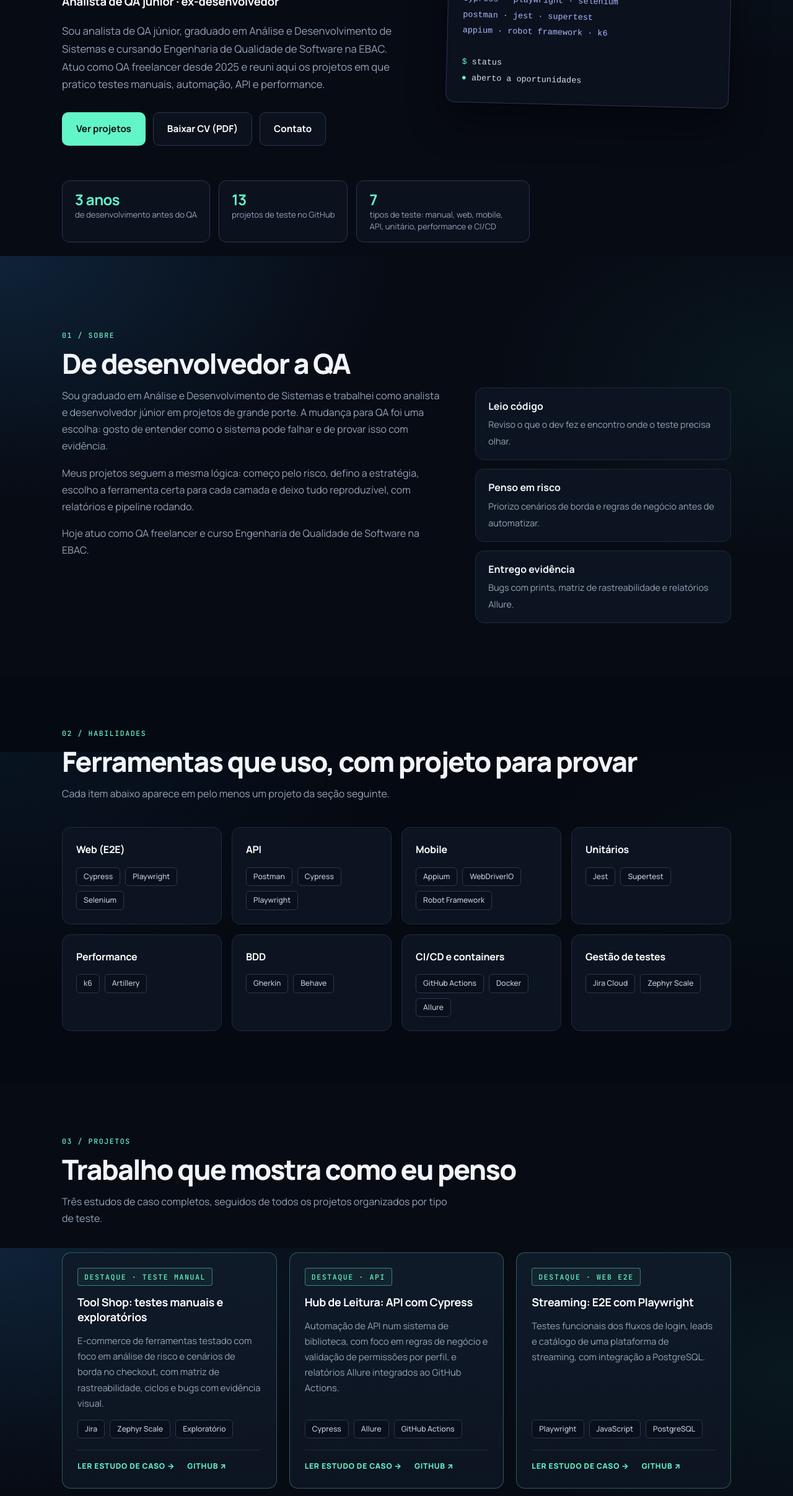
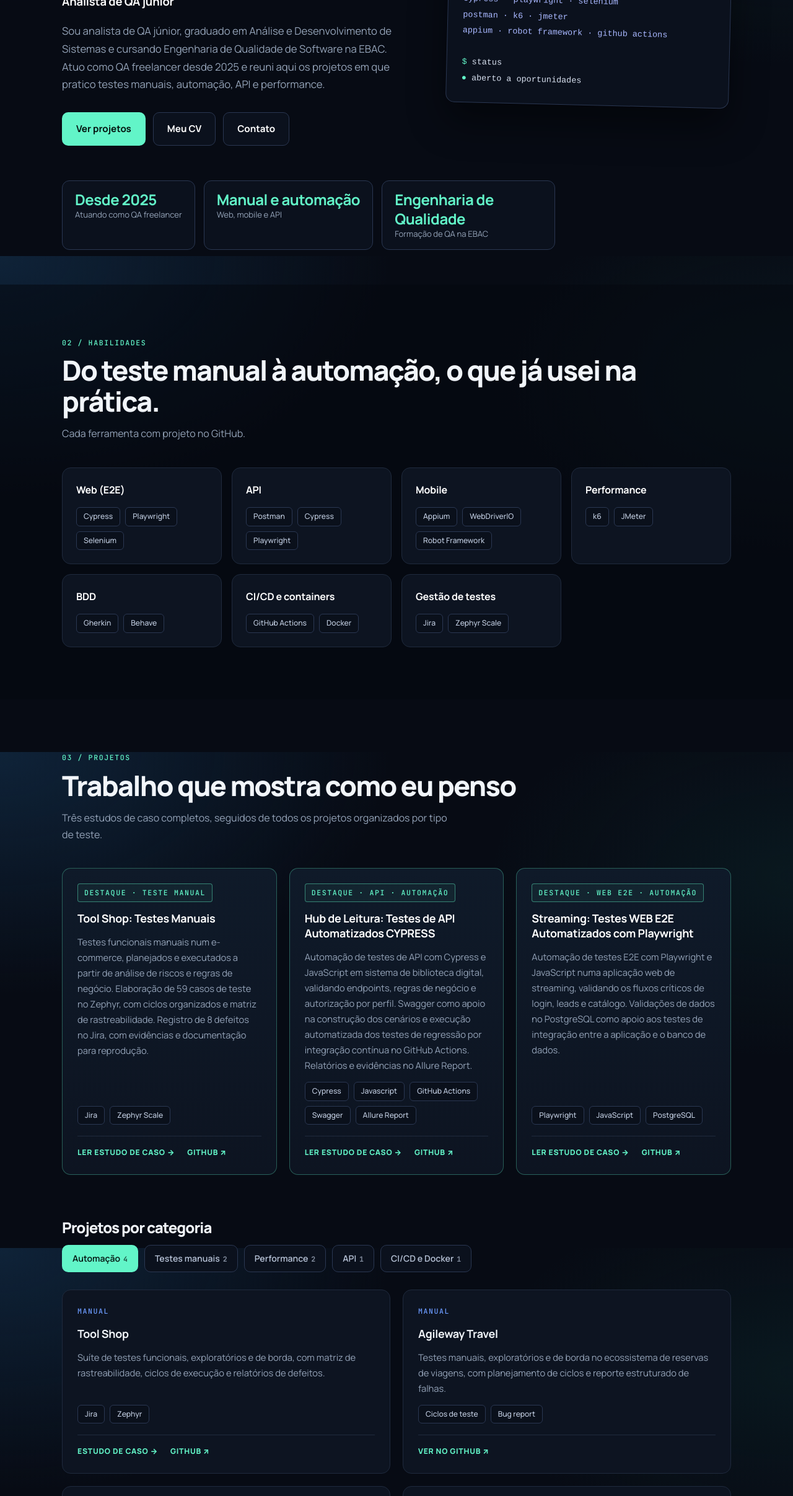
Before and after one commit to enzoacoelho/enzoacoelho.github.io, a plain HTML site: page index.html in a window 1280 px wide. Shown: the part 387-2800 px from the top of the page at 62% size. Drawn offline with Linux system fonts and the light colour scheme.

Commit message:
Update index.html

```diff
--- a/index.html
+++ b/index.html
@@ -4,9 +4,9 @@
   <meta charset="utf-8">
   <meta name="viewport" content="width=device-width, initial-scale=1">
   <title>Enzo Coelho | Analista de QA</title>
-  <meta name="description" content="Portfólio de Enzo Coelho, analista de QA júnior com 3 anos de bagagem em desenvolvimento. Testes manuais, automação web, mobile, API, unitários, performance e CI/CD.">
+  <meta name="description" content="Portfólio de Enzo Coelho, analista de QA júnior. Testes manuais, automação web, mobile, API, unitários, performance e CI/CD.">
   <meta property="og:title" content="Enzo Coelho | Analista de QA">
-  <meta property="og:description" content="De desenvolvedor a QA: projetos práticos de testes manuais, automação e integração contínua.">
+  <meta property="og:description" content="Projetos práticos de testes manuais, automação, API, performance e integração contínua.">
   <meta property="og:type" content="website">
   <link rel="stylesheet" href="assets/style.css">
 </head>
@@ -37,27 +37,27 @@
           <div>
             <span class="badge"><i class="dot"></i> Aberto a oportunidades em QA</span>
             <h1>Oi, eu sou o <span class="grad">Enzo Coelho</span></h1>
-            <p class="role">Analista de QA júnior · ex-desenvolvedor</p>
+            <p class="role">Analista de QA júnior</p>
             <p class="lead">
               Sou analista de QA júnior, graduado em Análise e Desenvolvimento de Sistemas e cursando Engenharia de Qualidade de Software na EBAC.
               Atuo como QA freelancer desde 2025 e reuni aqui os projetos em que pratico testes manuais, automação, API e performance.
             </p>
             <div class="cta">
               <a class="btn primary" href="#projetos">Ver projetos</a>
-              <a class="btn" href="assets/Enzo-Coelho-CV.pdf" download>Baixar CV (PDF)</a>
+              <a class="btn" href="assets/Enzo-Coelho-CV.pdf" download>Meu CV</a>
               <a class="btn" href="#contato">Contato</a>
             </div>
           </div>
 
           <div class="terminal" aria-hidden="true">
             <div class="terminal-bar"><i></i><i></i><i></i></div>
-<pre><span class="p">$</span> whoami
-enzo-coelho <span class="c"># qa júnior, vindo de dev</span>
+              <pre><span class="p">$</span> whoami
+enzo-coelho <span class="c"># qa júnior</span>
 
-<span class="p">$</span> stack --web --api --mobile
+<span class="p">$</span> stack
 <span class="v">cypress · playwright · selenium</span>
-<span class="v">postman · jest · supertest</span>
-<span class="v">appium · robot framework · k6</span>
+<span class="v">postman · k6 · jmeter</span>
+<span class="v">appium · robot framework · github actions</span>
 
 <span class="p">$</span> status
 <span class="p">●</span> aberto a oportunidades</pre>
@@ -65,39 +65,9 @@ enzo-coelho <span class="c"># qa júnior, vindo de dev</span>
         </div>
 
         <div class="stats">
-          <div class="stat"><b>3 anos</b><span>de desenvolvimento antes do QA</span></div>
-          <div class="stat"><b>13</b><span>projetos de teste no GitHub</span></div>
-          <div class="stat"><b>7</b><span>tipos de teste: manual, web, mobile, API, unitário, performance e CI/CD</span></div>
-        </div>
-      </div>
-    </section>
-
-    <!-- ================= SOBRE ================= -->
-    <section id="sobre">
-      <div class="wrap">
-        <span class="eyebrow">01 / Sobre</span>
-        <h2>De desenvolvedor a QA</h2>
-        <div class="about-grid">
-          <div>
-            <p>
-              Sou graduado em Análise e Desenvolvimento de Sistemas e trabalhei como analista e
-              desenvolvedor júnior em projetos de grande porte. A mudança para QA foi uma escolha:
-              gosto de entender como o sistema pode falhar e de provar isso com evidência.
-            </p>
-            <p>
-              Meus projetos seguem a mesma lógica: começo pelo risco, defino a estratégia, escolho
-              a ferramenta certa para cada camada e deixo tudo reproduzível, com relatórios e
-              pipeline rodando.
-            </p>
-            <p>
-              Hoje atuo como QA freelancer e curso Engenharia de Qualidade de Software na EBAC.
-            </p>
-          </div>
-          <ul class="checks">
-            <li><b>Leio código</b><span>Reviso o que o dev fez e encontro onde o teste precisa olhar.</span></li>
-            <li><b>Penso em risco</b><span>Priorizo cenários de borda e regras de negócio antes de automatizar.</span></li>
-            <li><b>Entrego evidência</b><span>Bugs com prints, matriz de rastreabilidade e relatórios Allure.</span></li>
-          </ul>
+          <div class="stat"><b>Desde 2025</b><span>Atuando como QA freelancer</span></div>
+          <div class="stat"><b>Manual e automação</b><span>Web, mobile e API</span></div>
+          <div class="stat"><b>Engenharia de Qualidade</b><span>Formação de QA na EBAC</span></div>
         </div>
       </div>
     </section>
@@ -106,17 +76,16 @@ enzo-coelho <span class="c"># qa júnior, vindo de dev</span>
     <section id="habilidades" class="alt">
       <div class="wrap">
         <span class="eyebrow">02 / Habilidades</span>
-        <h2>Ferramentas que uso, com projeto para provar</h2>
-        <p class="sub">Cada item abaixo aparece em pelo menos um projeto da seção seguinte.</p>
+        <h2>Do teste manual à automação, o que já usei na prática.</h2>
+        <p class="sub">Cada ferramenta com projeto no GitHub.</p>
         <div class="skills">
           <div class="skill"><h3>Web (E2E)</h3><div class="chips"><span class="chip">Cypress</span><span class="chip">Playwright</span><span class="chip">Selenium</span></div></div>
           <div class="skill"><h3>API</h3><div class="chips"><span class="chip">Postman</span><span class="chip">Cypress</span><span class="chip">Playwright</span></div></div>
           <div class="skill"><h3>Mobile</h3><div class="chips"><span class="chip">Appium</span><span class="chip">WebDriverIO</span><span class="chip">Robot Framework</span></div></div>
-          <div class="skill"><h3>Unitários</h3><div class="chips"><span class="chip">Jest</span><span class="chip">Supertest</span></div></div>
-          <div class="skill"><h3>Performance</h3><div class="chips"><span class="chip">k6</span><span class="chip">Artillery</span></div></div>
+          <div class="skill"><h3>Performance</h3><div class="chips"><span class="chip">k6</span><span class="chip">JMeter</span></div></div>
           <div class="skill"><h3>BDD</h3><div class="chips"><span class="chip">Gherkin</span><span class="chip">Behave</span></div></div>
-          <div class="skill"><h3>CI/CD e containers</h3><div class="chips"><span class="chip">GitHub Actions</span><span class="chip">Docker</span><span class="chip">Allure</span></div></div>
-          <div class="skill"><h3>Gestão de testes</h3><div class="chips"><span class="chip">Jira Cloud</span><span class="chip">Zephyr Scale</span></div></div>
+          <div class="skill"><h3>CI/CD e containers</h3><div class="chips"><span class="chip">GitHub Actions</span><span class="chip">Docker</span></div></div>
+          <div class="skill"><h3>Gestão de testes</h3><div class="chips"><span class="chip">Jira</span><span class="chip">Zephyr Scale</span></div></div>
         </div>
       </div>
     </section>
@@ -131,38 +100,40 @@ enzo-coelho <span class="c"># qa júnior, vindo de dev</span>
         <div class="featured">
           <article class="card feat">
             <span class="star">DESTAQUE · TESTE MANUAL</span>
-            <h3><a href="projetos/tool-shop.html">Tool Shop: testes manuais e exploratórios</a></h3>
-            <p>E-commerce de ferramentas testado com foco em análise de risco e cenários de borda no checkout, com matriz de rastreabilidade, ciclos e bugs com evidência visual.</p>
-            <div class="tags"><span>Jira</span><span>Zephyr Scale</span><span>Exploratório</span></div>
+            <h3><a href="projetos/tool-shop.html">Tool Shop: Testes Manuais</a></h3>
+            <p>Testes funcionais manuais num e-commerce, planejados e executados a partir de análise de riscos e regras de negócio.
+               Elaboração de 59 casos de teste no Zephyr, com ciclos organizados e matriz de rastreabilidade.
+               Registro de 8 defeitos no Jira, com evidências e documentação para reprodução.</p>
+            <div class="tags"><span>Jira</span><span>Zephyr Scale</span></div>
             <div class="links"><a href="projetos/tool-shop.html">Ler estudo de caso →</a><a href="https://github.com/enzoacoelho/qa-manual-toolshop">GitHub ↗</a></div>
           </article>
 
           <article class="card feat">
-            <span class="star">DESTAQUE · API</span>
-            <h3><a href="projetos/hub-de-leitura.html">Hub de Leitura: API com Cypress</a></h3>
-            <p>Automação de API num sistema de biblioteca, com foco em regras de negócio e validação de permissões por perfil, e relatórios Allure integrados ao GitHub Actions.</p>
-            <div class="tags"><span>Cypress</span><span>Allure</span><span>GitHub Actions</span></div>
+            <span class="star">DESTAQUE · API · AUTOMAÇÃO</span>
+            <h3><a href="projetos/hub-de-leitura.html">Hub de Leitura: Testes de API Automatizados CYPRESS</a></h3>
+            <p>Automação de testes de API com Cypress e JavaScript em sistema de biblioteca digital, validando endpoints, regras de negócio e autorização por perfil.
+               Swagger como apoio na construção dos cenários e execução automatizada dos testes de regressão por integração contínua no GitHub Actions.
+               Relatórios e evidências no Allure Report.</p>
+            <div class="tags"><span>Cypress</span><span>Javascript</span><span>GitHub Actions</span><span>Swagger</span><span>Allure Report</span></div>
             <div class="links"><a href="projetos/hub-de-leitura.html">Ler estudo de caso →</a><a href="https://github.com/enzoacoelho/cy-api-hub-de-leitura">GitHub ↗</a></div>
           </article>
 
           <article class="card feat">
-            <span class="star">DESTAQUE · WEB E2E</span>
-            <h3><a href="projetos/streaming.html">Streaming: E2E com Playwright</a></h3>
-            <p>Testes funcionais dos fluxos de login, leads e catálogo de uma plataforma de streaming, com integração a PostgreSQL.</p>
+            <span class="star">DESTAQUE · WEB E2E · AUTOMAÇÃO</span>
+            <h3><a href="projetos/streaming.html">Streaming: Testes WEB E2E Automatizados com Playwright</a></h3>
+            <p>Automação de testes E2E com Playwright e JavaScript numa aplicação web de streaming, validando os fluxos críticos de login, leads e catálogo.
+              Validações de dados no PostgreSQL como apoio aos testes de integração entre a aplicação e o banco de dados.</p>
             <div class="tags"><span>Playwright</span><span>JavaScript</span><span>PostgreSQL</span></div>
             <div class="links"><a href="projetos/streaming.html">Ler estudo de caso →</a><a href="https://github.com/enzoacoelho/pw-streaming">GitHub ↗</a></div>
           </article>
         </div>
 
-        <h2 style="font-size:1.5rem">Todos os projetos</h2>
+        <h2 style="font-size:1.5rem">Projetos por categoria</h2>
         <div class="filters" role="group" aria-label="Filtrar projetos por tipo">
-          <button class="filter" data-filter="todos" aria-pressed="true">Todos</button>
-          <button class="filter" data-filter="manual" aria-pressed="false">Manual</button>
-          <button class="filter" data-filter="web" aria-pressed="false">Web</button>
-          <button class="filter" data-filter="mobile" aria-pressed="false">Mobile</button>
+          <button class="filter" data-filter="automacao" aria-pressed="true">Automação</button>
+          <button class="filter" data-filter="manual" aria-pressed="false">Testes manuais</button>
+          <button class="filter" data-filter="performance" aria-pressed="false">Performance</button>
           <button class="filter" data-filter="api" aria-pressed="false">API</button>
-          <button class="filter" data-filter="unitario" aria-pressed="false">Unitários</button>
-          <button class="filter" data-filter="performance" aria-pressed="false">Performance</button>
           <button class="filter" data-filter="devops" aria-pressed="false">CI/CD e Docker</button>
         </div>
 
@@ -182,21 +153,21 @@ enzo-coelho <span class="c"># qa júnior, vindo de dev</span>
             <div class="links"><a href="https://github.com/enzoacoelho/qa-manual-agileway-travel">Ver no GitHub ↗</a></div>
           </article>
 
-          <article class="card" data-cat="web">
+          <article class="card" data-cat="automacao">
             <span class="cat">Web</span>
             <h3>Real World App</h3>
             <p>Automação E2E com Cypress em um app de pagamentos entre usuários.</p>
             <div class="tags"><span>Cypress</span></div>
             <div class="links"><a href="https://github.com/enzoacoelho/cy-realworldapp">Ver no GitHub ↗</a></div>
           </article>
-          <article class="card" data-cat="web">
+          <article class="card" data-cat="automacao">
             <span class="cat">Web</span>
             <h3>Zombie Plus Streaming</h3>
             <p>E2E com Playwright numa plataforma de streaming (login, leads, catálogo), com integração a PostgreSQL.</p>
             <div class="tags"><span>Playwright</span><span>PostgreSQL</span></div>
             <div class="links"><a href="projetos/streaming.html">Estudo de caso →</a><a href="https://github.com/enzoacoelho/pw-streaming">GitHub ↗</a></div>
           </article>
-          <article class="card" data-cat="web">
+          <article class="card" data-cat="automacao">
             <span class="cat">Web</span>
             <h3>Tool Shop com Selenium</h3>
             <p>Selenium WebDriver com Python, Gherkin e Behave, usando Page Object Model nos fluxos de login e cadastro.</p>
@@ -204,7 +175,7 @@ enzo-coelho <span class="c"># qa júnior, vindo de dev</span>
             <div class="links"><a href="https://github.com/enzoacoelho/selenium-py-toolshop">Ver no GitHub ↗</a></div>
           </article>
 
-          <article class="card" data-cat="mobile">
+          <article class="card" data-cat="automacao">
             <span class="cat">Mobile</span>
             <h3>WDIO + Appium</h3>
             <p>Automação Android com Appium e WebDriverIO no app oficial de exemplo do WebdriverIO (puzzles/quiz).</p>
@@ -226,7 +197,7 @@ enzo-coelho <span class="c"># qa júnior, vindo de dev</span>
             <div class="tags"><span>Postman</span><span>Cenários negativos</span></div>
             <div class="links"><a href="https://github.com/enzoacoelho/postman-serverest-usuarios">Ver no GitHub ↗</a></div>
           </article>
-          <article class="card" data-cat="api">
+          <article class="card" data-cat="api devops">
             <span class="cat">API</span>
             <h3>Hub de Leitura</h3>
             <p>Sistema de biblioteca com permissões por perfil, automatizado com Cypress.</p>
@@ -251,10 +222,17 @@ enzo-coelho <span class="c"># qa júnior, vindo de dev</span>
 
           <article class="card" data-cat="performance">
             <span class="cat">Performance</span>
-            <h3>Testes de carga com k6</h3>
-            <p>Scripts de carga com análise de latência, taxa de erro e throughput.</p>
-            <div class="tags"><span>k6</span></div>
-            <div class="links"><a href="https://github.com/enzoacoelho/k6-tests">Ver no GitHub ↗</a></div>
+            <h3>QuickPizza com k6</h3>
+            <p>Testes de carga, stress e spike em uma API REST com k6, com análise de latência, throughput e taxa de erro, e relatórios HTML.</p>
+            <div class="tags"><span>k6</span><span>Stress</span><span>Spike</span></div>
+            <div class="links"><a href="https://github.com/enzoacoelho/K6-performance-quickpizza">Ver no GitHub ↗</a></div>
+          </article>
+          <article class="card" data-cat="performance">
+            <span class="cat">Performance</span>
+            <h3>BlazeDemo com JMeter</h3>
+            <p>Teste de carga com 50 usuários virtuais no fluxo completo de busca e compra de passagens, com massa de dados via CSV, dashboards HTML e análise de percentis (p90, p95 e p99).</p>
+            <div class="tags"><span>Apache JMeter</span><span>CSV</span><span>Percentis</span></div>
+            <div class="links"><a href="https://github.com/enzoacoelho/jmeter-blazedemo">Ver no GitHub ↗</a></div>
           </article>
 
           <article class="card" data-cat="devops">
@@ -265,6 +243,7 @@ enzo-coelho <span class="c"># qa júnior, vindo de dev</span>
             <div class="links"><a href="https://github.com/enzoacoelho/cy-interception-docker">Ver no GitHub ↗</a></div>
           </article>
         </div>
+      <p style="margin-top:32px"><a class="btn" href="https://github.com/enzoacoelho?tab=repositories">Ver todos os repositórios no GitHub ↗</a></p>
       </div>
     </section>
 
```
